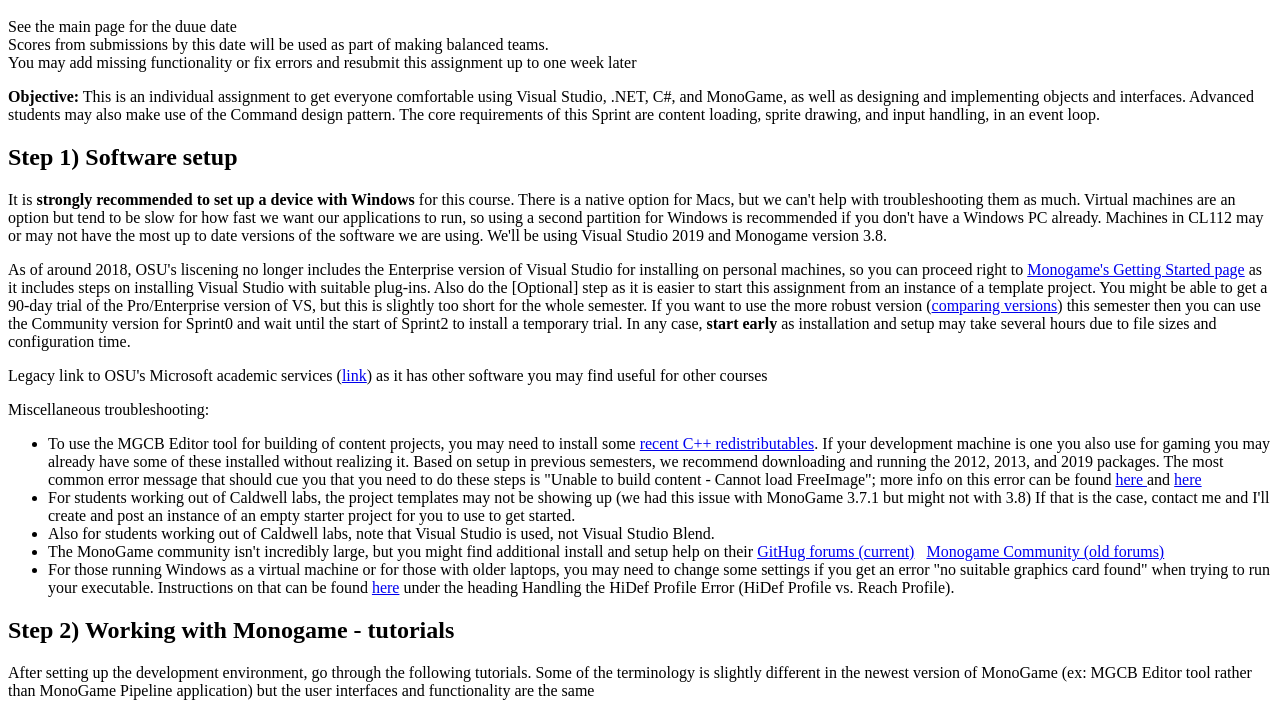
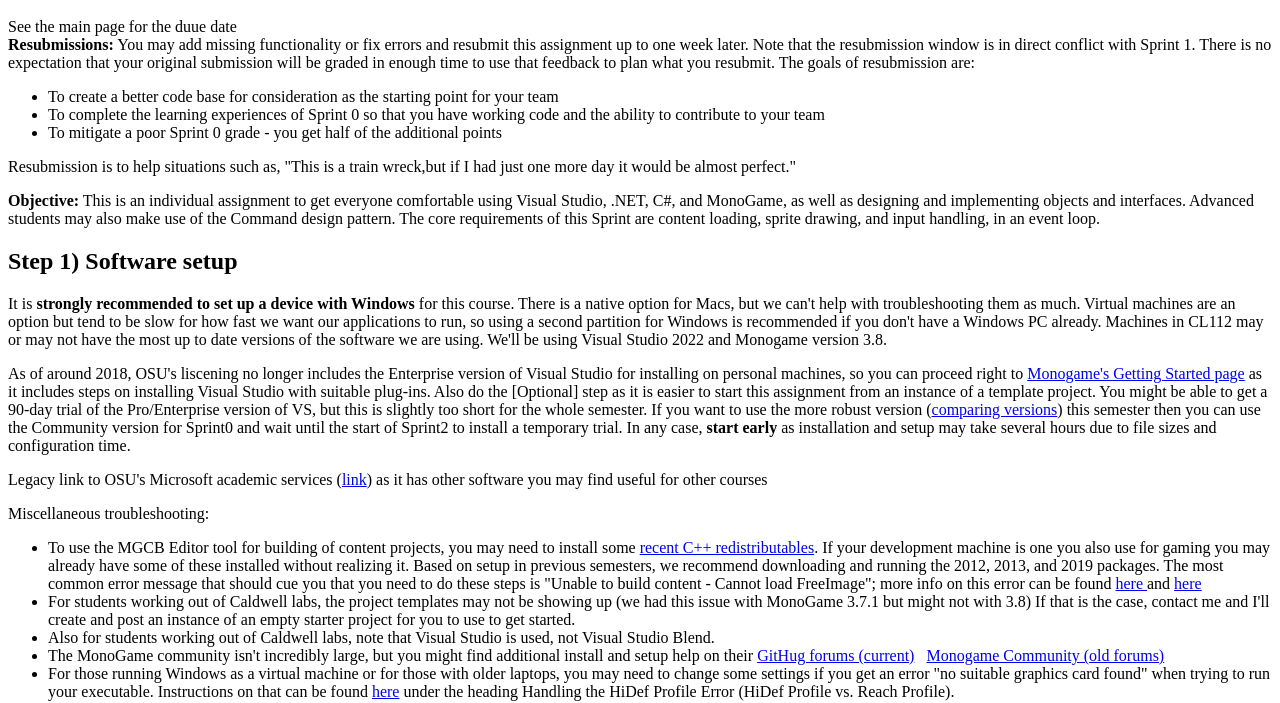
Before and after one commit to ProfessorKirby/cse3902web, a plain HTML site: page sprint0.html in a window 1280 px wide. Shown: the part 120-823 px from the top of the page. Drawn offline with Linux system fonts and the light colour scheme.

Commit message:
Updates: Singleton link, syllabus link, sp0 resubmit clarity

```diff
--- a/sprint0.html
+++ b/sprint0.html
@@ -10,8 +10,23 @@
 <h1>CSE 3902 Sprint #0</h1>
 <p>
 	See the main page for the duue date<br />
-	Scores from submissions by this date will be used as part of making balanced teams.<br>
-You may add missing functionality or fix errors and resubmit this assignment up to one week later</p>
+	<b>Resubmissions:</b>
+You may add missing functionality or fix errors and resubmit this assignment up to one week later.  Note that the resubmission window is in
+direct conflict with Sprint 1.  There is no expectation that your original submission will be graded in enough time to use that feedback
+to plan what you resubmit.  The goals of resubmission are:
+	<ul>
+        <li>
+           To create a better code base for consideration as the starting point for your team
+        </li>
+		<li>
+			To complete the learning experiences of Sprint 0 so that you have working code and the ability to contribute to your team
+		</li>
+		<li>
+			To mitigate a poor Sprint 0 grade - you get half of the additional points
+		</li>
+		</ul>
+	Resubmission is to help situations such as, "This is a train wreck,but if I had just one more day it would be almost perfect."
+ </p>
 
 <p><strong>Objective:</strong> This is an individual assignment to get everyone comfortable using Visual Studio,
 	.NET, C#, and MonoGame, as well as designing and implementing objects and interfaces.
@@ -25,7 +40,7 @@
 Virtual machines are an option but tend to be slow for how fast we want our applications to run,
 so using a second partition for Windows is recommended if you don't have a Windows PC already.
 Machines in CL112 may or may not have the most up to date versions of the software we are using.
-We'll be using Visual Studio 2019 and Monogame version 3.8.
+We'll be using Visual Studio 2022 and Monogame version 3.8.
 </p>
 
 <p>As of around 2018, OSU's liscening no longer includes the Enterprise version of Visual Studio for installing on personal machines,
```
Also changed, not shown: Basics.html (+6 -0 lines), SchAU.html (+3 -2 lines), SchSP.html (+3 -1 lines), 2 other files.
